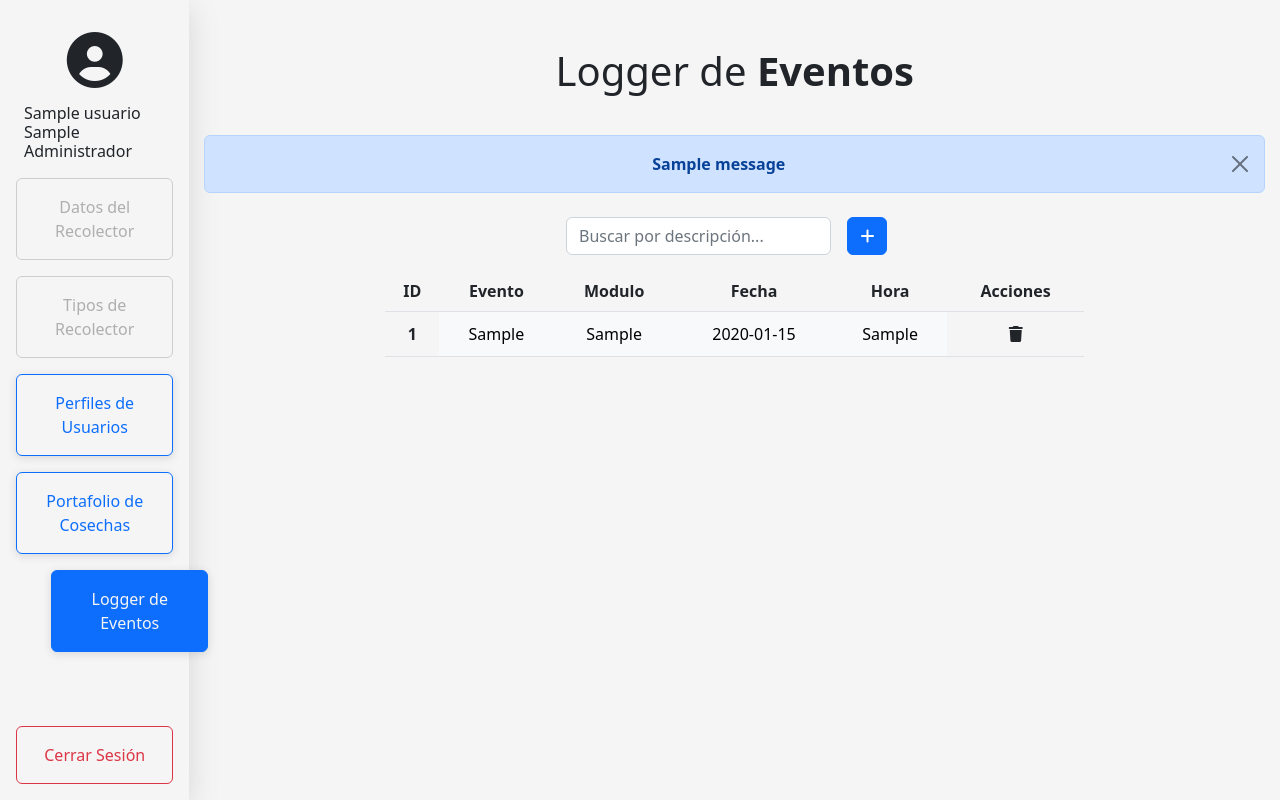
After one commit to rcgamboan/flask-login, a Flask app: page /eventos in a window 1280 px wide. The commit adds this page. Run offline with Flask 2, Linux system fonts and the light colour scheme; a user stored in the database is signed in; tables that the repository leaves empty hold one stand-in row (values such as "Sample post"); one stand-in notice (Sample message) is shown; parts of the project's set-up code (start-up, migrations or seed data) failed here and were passed over; some libraries are stand-ins or nearby versions.

Commit message:
logger de eventos funcional

```diff
--- a/src/app.py
+++ b/src/app.py
@@ -56,8 +56,9 @@ def updatePasswd():
 
     cambiarPassword(request.form['username'],
                     request.form['oldpassword'],
-                    request.form['newpassword'],
+                    request.form['newpassword']
                     )
+    agregarEvento(request.form['username'],"Modificacion de contraseña","Inicio de Sesion",datetime.datetime.now())
     return redirect(url_for('admin'))
 
 @app.route('/logout')
@@ -88,13 +89,14 @@ def update():
                     request.form['editapellido'],
                     request.form['editcosecha'],
                     request.form['editrol'])
+    agregarEvento(session['username'],"Modificar","Usuario",datetime.datetime.now())
     return redirect(url_for('admin'))
 
 @app.route('/admin/delete',methods=['POST'])
 def delete():
     eliminarUsuario(request.form['user_id'])
+    agregarEvento(session['username'],"Eliminar","Usuario",datetime.datetime.now())
     return redirect(url_for('admin'))
-
 
 # Para la pagina del Admin, recibe los datos del username y password del nuevo usuario
 @app.route('/admin',methods=['GET','POST','PUT'])
@@ -111,6 +113,7 @@ def admin():
                                     request.form['apellido'],
                                     request.form['cosecha'],
                                     request.form['rol'])
+                    agregarEvento(session['username'],"Agregar","Usuario",datetime.datetime.now())
                     users = obtenerUsuarios()
                     return render_template('admin.html',users=users,cosechas=obtenerCosechas())
 
@@ -126,6 +129,24 @@ def admin():
     else:
        return redirect(url_for('login'))
 
+# Para la pagina del Admin, recibe los datos del username y password del nuevo usuario
+@app.route('/eventos',methods=['GET','POST','PUT'])
+def eventos():
+    if 'username' in session:
+        if session['rol'] == 1:
+            eventos = obtenerEventos()
+            print(eventos)
+            return render_template('eventos.html',eventos=eventos)
+        else:
+            return redirect(url_for('home'))
+    else:
+       return redirect(url_for('login'))
+
+@app.route('/eventos/delete',methods=['POST'])
+def eventos_eliminar():
+    eliminarEvento(request.form['event_id'])
+    return redirect(url_for('eventos'))
+
 # Se obtienen los datos de las cosechas
 @app.route('/cosechas',methods=['GET','POST','PUT'])
 def cosechas():
@@ -138,6 +159,7 @@ def cosechas():
                     agregarCosecha( request.form['descripcion'],
                                     datetime.datetime.strptime(request.form['inicio'],"%Y-%m-%d"),
                                     datetime.datetime.strptime(request.form['fin'],"%Y-%m-%d"))
+                    agregarEvento(session['username'],"Agregar","Cosecha",datetime.datetime.now())
                     cosechas = obtenerCosechas()
                     return render_template('cosechas.html',cosechas=cosechas)
 
@@ -162,11 +184,13 @@ def cosechas_update():
         datetime.datetime.strptime(request.form['editInicio'],"%Y-%m-%d"),
         datetime.datetime.strptime(request.form['editFin'],"%Y-%m-%d")
     )
+    agregarEvento(session['username'],"Modificar","Cosecha",datetime.datetime.now())
     return redirect(url_for('cosechas'))
 
 @app.route('/cosechas/delete',methods=['POST'])
 def cosechas_eliminar():
     eliminarCosecha(request.form['cosecha_id'])
+    agregarEvento(session['username'],"Eliminar","Cosecha",datetime.datetime.now())
     return redirect(url_for('cosechas'))
 
 @app.route('/cosechas/habilitar',methods=['POST'])
@@ -196,6 +220,7 @@ def compras(id_cosecha):
                                 request.form['observaciones'],
                                 request.form['humedad'],
                                 request.form['merma'])
+                    agregarEvento(session['username'],"Agregar","Compra",datetime.datetime.now())
                     return render_template('compras.html',recolectores=recolectores, tipos=tipos, compras=compras, cosecha=cosecha)
                 else:
                     flash("No se puede agregar la compra, no existen recolectores")
@@ -227,7 +252,8 @@ def recolector():
                                         request.form["telefonoLocal"],
                                         request.form["direccion"],
                                         request.form["direccion2"],
-                                        request.form["tipo"],)
+                                        request.form["tipo"])
+                        agregarEvento(session['username'],"Agregar","Recolector",datetime.datetime.now())
                         recolectores = obtenerRecolectores()
                         tipos = obtenerTiposRecolectores()
                         return render_template('recolector.html',recolectores=recolectores, tipos=tipos)
@@ -263,11 +289,13 @@ def prod_update():
         request.form['editdireccion2'],
         request.form['edittipo']
     )
+    agregarEvento(session['username'],"Modificar","Recolector",datetime.datetime.now())
     return redirect(url_for('recolector'))
 
 @app.route('/recolector/delete',methods=['POST'])
 def prod_eliminar():
     eliminarRecolector(request.form['prodid'])
+    agregarEvento(session['username'],"Eliminar","Recolector",datetime.datetime.now())
     return redirect(url_for('recolector'))
 
 @app.route('/tipoRecolector', methods=['GET','POST','PUT'])
@@ -281,6 +309,7 @@ def tipo_prod():
 
                 if new_tipo == None:
                     agregarTipoRecolector(request.form['direccion'])
+                    agregarEvento(session['username'],"Agregar","Tipo Recolector",datetime.datetime.now())
                     tipos = obtenerTiposRecolectores()
                     return render_template('tipo.html', tipos=tipos)
 
@@ -296,7 +325,6 @@ def tipo_prod():
     else:
        return redirect(url_for('login'))
 
-
 @app.route('/tipoRecolector/update',methods=['POST'])
 def tipo_prod_update():
 
@@ -304,23 +332,26 @@ def tipo_prod_update():
         request.form['editid'],
         request.form['editdescripcion'],
     )
+    agregarEvento(session['username'],"Modificar","Tipo Recolector",datetime.datetime.now())
     return redirect(url_for('tipo_prod'))
 
 @app.route('/tipoRecolector/updatePrecio',methods=['POST'])
 def tipo_prod_update_precio():
 
-    print(request.form['editidprecio'])
-    print(request.form['editprecio'])
+    #print(request.form['editidprecio'])
+    #print(request.form['editprecio'])
 
     cambiarPrecio(
         request.form['editidprecio'],
         request.form['editprecio'],
     )
+    agregarEvento(session['username'],"Modificacion de precio","Tipo Recolector",datetime.datetime.now())
     return redirect(url_for('tipo_prod'))
 
 @app.route('/tipoRecolector/delete',methods=['POST'])
 def tipo_prod_eliminar():
     eliminarTipoRecolector(request.form['tipoid'])
+    agregarEvento(session['username'],"Eliminar","Tipo Recolector",datetime.datetime.now())
     return redirect(url_for('tipo_prod'))
 
 # Metodo que retorna todos los registros de la tabla productores
@@ -345,6 +376,10 @@ def obtenerCosechas():
 def obtenerCompras(id):
     compras = db1.session.query(Compra).filter_by(cosecha=id).all()
     return compras
+
+def obtenerEventos():
+    eventos = db1.session.query(Evento).filter_by().all()
+    return eventos
 
 def editarUsuario(id,username = "", nombres = "",apellidos = "",cosecha = "",rol = -1):
     print(f"id a editar : {id}")
@@ -376,7 +411,6 @@ def editarUsuario(id,username = "", nombres = "",apellidos = "",cosecha = "",rol
             user.rol = rol
 
         db1.session.commit()
-        agregarEvento(session['username'],"Usuario editado",datetime.datetime.now())
     else:
         flash("El usuario no existe")
 
@@ -408,7 +442,6 @@ def editarRecolector(id,nombres = "",apellidos = "",telefonoCelular = "",telefon
             recolector.tipo = tipo
 
         db1.session.commit()
-        agregarEvento(session['username'],"Recolector editado",datetime.datetime.now())
     else:
         flash("El recolector no existe")
 
@@ -425,7 +458,6 @@ def editarTipoRecolector(id,direccion = "",precio = 0):
             tipoRecolector.precio = precio
 
         db1.session.commit()
-        agregarEvento(session['username'],"Tipo Recolector editado",datetime.datetime.now())
     else:
         flash("El tipo no existe")
 
@@ -449,7 +481,6 @@ def editarCosecha(id,descripcion = "", inicio = "", fin = "", activa=-1):
 
 
         db1.session.commit()
-        agregarEvento(session['username'],"Cosecha editada",datetime.datetime.now())
     else:
         flash("El tipo no existe")
 
@@ -472,7 +503,6 @@ def agregarUsuario(username,password,nombres,apellidos,cosecha,rol,inicio = 1):
         user.nombreCosecha = cosecha.descripcion
         db1.session.add(user)
         db1.session.commit()
-        agregarEvento(session['username'],"Usuario agregado",datetime.datetime.now())
     else:
         if inicio != 1:
             return
@@ -491,7 +521,6 @@ def agregarRecolector(id, nombres,apellidos,telefonoCelular,telefonoLocal,direcc
         prod = Recolector(id, nombres,apellidos,telefonoCelular,telefonoLocal,direccion,direccion2,tipo)
         db1.session.add(prod)
         db1.session.commit()
-        agregarEvento(session['username'],"Recolector agregado",datetime.datetime.now())
 
 def agregarTipoRecolector(descripcion,precio=0):
 
@@ -501,7 +530,6 @@ def agregarTipoRecolector(descripcion,precio=0):
         tipo = TipoRecolector(descripcion,precio)
         db1.session.add(tipo)
         db1.session.commit()
-        agregarEvento(session['username'],"Tipo Recolector agregado",datetime.datetime.now())
     else:
         return
 
@@ -517,7 +545,6 @@ def agregarCosecha(descripcion, inicio = datetime.datetime.now().date(), fin = d
 
     db1.session.add(cosecha)
     db1.session.commit()
-    agregarEvento(session['username'],"Cosecha agregada",datetime.datetime.now())
 
 def activarCosecha(id):
     cosecha = db1.session.query(Cosecha).filter_by(id=id).first()
@@ -525,10 +552,11 @@ def activarCosecha(id):
     if cosecha.activa == 1:
 
         cosecha.activa = 0
+        agregarEvento(session['username'],"Inhabilitar","Cosecha",datetime.datetime.now())
     else:
         cosecha.activa = 1
+        agregarEvento(session['username'],"Habilitar","Cosecha",datetime.datetime.now())
     db1.session.commit()
-    agregarEvento(session['username'],"Cosecha activada",datetime.datetime.now())
 
 def eliminarUsuario(ID):
 
@@ -538,12 +566,10 @@ def eliminarUsuario(ID):
     else:
         db1.session.query(Usuario).filter_by(id=ID).delete()
         db1.session.commit()
-        agregarEvento(session['username'],"Usuario eliminado",datetime.datetime.now())
 
 def eliminarRecolector(ID):
     db1.session.query(Recolector).filter_by(id=ID).delete()
     db1.session.commit()
-    agregarEvento(session['username'],"Recolector eliminado",datetime.datetime.now())
 
 def eliminarTipoRecolector(ID):
     recolectores =  db1.session.query(Recolector).filter_by(tipo=ID).all()
@@ -554,7 +580,6 @@ def eliminarTipoRecolector(ID):
     else:
         db1.session.query(TipoRecolector).filter_by(id=ID).delete()
         db1.session.commit()
-        agregarEvento(session['username'],"Tipo Recolector eliminado",datetime.datetime.now())
 
 def eliminarCosecha(ID):
     cosechas =  db1.session.query(Usuario).filter_by(cosecha=ID).all()
@@ -566,14 +591,13 @@ def eliminarCosecha(ID):
     else:
         db1.session.query(Cosecha).filter_by(id=ID).delete()
         db1.session.commit()
-        agregarEvento(session['username'],"Cosecha eliminada",datetime.datetime.now())
 
 def eliminarEvento(ID):
 
 
     db1.session.query(Evento).filter_by(id=ID).delete()
     db1.session.commit()
-    #agregarEvento(session['username'],"Usuario eliminado",datetime.datetime.now())
+    #agregarEvento(session['username'],"Eliminar","Evento",datetime.datetime.now())
 
 def cambiarPassword(username,oldPassword,newPassword):
 
@@ -588,7 +612,6 @@ def cambiarPassword(username,oldPassword,newPassword):
 
             usuario.password = generate_password_hash(newPassword)
             db1.session.commit()
-            agregarEvento(session['username'],"Cambio de contraseña",datetime.datetime.now())
         else:
             flash("Contraseña incorrecta")
             return
@@ -603,7 +626,6 @@ def cambiarPrecio(id,precioNuevo):
 
         tipoRec.precio = precioNuevo
         db1.session.commit()
-        agregarEvento(session['username'],"Cambio de precio",datetime.datetime.now())
 
 def generarCompra(fecha, cedula,cacao,cantidad,cosecha,observaciones,humedad,merma):
     recolector = db1.session.query(Recolector).filter_by(id=cedula).first()
@@ -641,14 +663,10 @@ def generarCompra(fecha, cedula,cacao,cantidad,cosecha,observaciones,humedad,mer
                     int(merma))
     db1.session.add(compra)
     db1.session.commit()
-    agregarEvento(session['username'],"Generada nueva compra",datetime.datetime.now())
 
-def agregarEvento(usuario,descripcion,fecha):
-    user = db1.session.query(Usuario).filter_by(id=usuario).first()
-    if user == None:
-        return None
-
-    event = Evento(usuario, descripcion, fecha)
+def agregarEvento(usuario,descripcion,modulo,fecha):
+    event = Evento(usuario, descripcion,modulo, fecha)
+    print(event)
     db1.session.add(event)
     db1.session.commit()
 
@@ -665,12 +683,11 @@ def setSession(logged_user):
 if __name__ == '__main__':
     db1.Base.metadata.create_all(db1.engine)
     app.config.from_object(config['development'])
-
     agregarCosecha("Ene - Mar 22")
     agregarCosecha("Sep - Dic 21")
     agregarUsuario("admin","admin","admin","admin",1,1,0)
     agregarUsuario("analista","1234","analista","analista",1,0,0)
     agregarTipoRecolector("Revendedor 2",1.5)
     agregarRecolector(26063468,"Carlos","Garcia","04124536562","04245637467","El Hatillo","El Cafetal",1)
-    generarCompra("2022-07-16",26063468,"Fermentado",20,1,"Demasiado oscuro",12,3)
+    generarCompra("2022-07-22",26063468,"Fermentado",20,1,"Demasiado oscuro",12,3)
     app.run()
--- a/src/model.py
+++ b/src/model.py
@@ -139,13 +139,15 @@ class Evento(db.Base):
     id = Column(Integer, primary_key=True, autoincrement = True)
     usuario = Column(Integer, ForeignKey("usuarios.id"))
     evento = Column(String, nullable=False)
+    modulo = Column(String, nullable=False)
     fecha = Column(Date, nullable=False)
     hora = Column(String, nullable=True)
     # agregar , buscar, eliminar, modificar
 
-    def __init__(self,usuario, evento, fecha):
+    def __init__(self,usuario, evento, modulo, fecha):
         self.usuario = usuario
         self.evento = evento
+        self.modulo = modulo
         self.fecha = fecha
         self.hora = f"{fecha.hour}:{fecha.minute}:{fecha.second}"
 
--- /dev/null
+++ b/src/templates/eventos.html
@@ -0,0 +1,120 @@
+{% extends './home.html' %}
+
+{% block title %}Home{% endblock %}
+
+{% block customCSS %}
+<link rel="stylesheet" href="{{ url_for('static',filename='css/login.css') }}">
+{% endblock %}
+
+{% block body %}
+<script>
+  function handleDelete(){
+    var table = document.getElementById('eventos');
+    var tbody = table.getElementsByTagName('tbody')[0];
+    var rows = tbody.getElementsByTagName('tr');
+    for (i = 0; i < rows.length; i++){
+      rows[i].onclick = function() {
+        id = this.cells[0].innerHTML
+        document.querySelector('input[name="event_id"]').value = id;
+        document.querySelector('form[name="ID"]').submit();
+      }
+    }
+  }
+
+  function search() {
+    // Declare variables
+    var input, filter, table, tr, td, i, txtValue;
+    input = document.getElementById("myInput");
+    filter = input.value.toUpperCase();
+    table = document.getElementById("eventos");
+    tr = table.getElementsByTagName("tr");
+
+    // Loop through all table rows, and hide those who don't match the search query
+    for (i = 0; i < tr.length; i++) {
+      td = tr[i].getElementsByTagName("td")[0];
+      if (td) {
+        descripcion = td.querySelector('input[name="editDescripcion"]').value
+        if (descripcion.toUpperCase().indexOf(filter) > -1) {
+          tr[i].style.display = "";
+        } else {
+          tr[i].style.display = "none";
+        }
+      }
+    }
+  }
+
+  function resaltar(id) {
+    var btn = document.querySelector('button[name="editbtn' + id + '"]')
+    btn.style.backgroundColor = "rgb(98, 161, 255)"
+    btn.style.color = "#f5f5f5"
+  }
+</script>
+
+<main class="form-signin w-100 mb-auto mt-3 text-center">
+  <h2 class=" my-3 fade-in display-6">Logger de <b class="fw-bold">Eventos</b></h2>
+  {% with messages = get_flashed_messages()%}
+
+  {% if messages %}
+  <br/>
+  {% for message in messages%}
+  <div class="alert alert-primary alert-dismissible" role="alert">
+      <strong>{{ message }}</strong>
+      <button type="button" class="btn-close" data-bs-dismiss="alert" aria-label="Close"></button>
+  </div>
+  {% endfor %}
+  {% endif %}
+
+  {% endwith %}
+
+  <div class="row justify-content-md-center fade-in">
+    <div class="col-12 col-md-4 d-flex justify-content-end">
+          <input type="text" class="form-control my-2 search" id="myInput" onkeyup="search()" placeholder="Buscar por descripción...">
+          <button type="button" class="btn btn-primary my-2 mx-3" data-bs-toggle="modal" data-bs-target="#AgregarCosecha">
+            <i class="fa-solid fa-plus"></i>
+          </button>
+    </div>
+  </div>
+
+</div>
+
+{%if eventos%}
+<div class="row justify-content-md-center fade-in">
+  <div class="col-12 col-md-8 table-responsive">
+    <table class="table mt-2 table-hover " id = "eventos">
+      <thead>
+        <th scope="col">ID</th>
+        <th scope="col">Evento</th>
+        <th scope="col">Modulo</th>
+        <th scope="col">Fecha</th>
+        <th scope="col">Hora</th>
+        <th scope="col">Acciones</th>
+      </thead>
+      <tbody>
+        {%for evento in eventos%}
+        <tr class=" deleteOut tdEdit">
+            <th scope="row" id="{{evento.id}}">{{evento.id}}</th>
+            <td class="table-light tdEdit" type="text" id="evento">{{evento.evento}}</td>
+            <td class="table-light tdEdit" type="text" id="modulo">{{evento.modulo}}</td>
+            <td class="table-light tdEdit" type="date" id="fecha">{{evento.fecha}}</td>
+            <td class="table-light tdEdit" type="text" id="cosecha">{{evento.hora}}</td>
+            <td>
+              <div class="cont">
+                <form name="ID" action="/eventos/delete" method="POST" class="edit trash btn" role="button" onclick="handleDelete();">
+                  <input type="hidden" name="event_id" value="">
+                  <div >
+                    <i class="fa-solid fa-trash"></i>
+                  </div>
+                </form>
+              </div>
+            </td>
+        </tr>
+        {%endfor%}
+      </tbody>
+    </table>
+  </div>
+</div>
+{%endif%}
+  </div>
+</main>
+
+{% endblock %}
--- a/src/templates/home.html
+++ b/src/templates/home.html
@@ -120,9 +120,9 @@
             </li>
             {% endif %}
 
-            {% if session['rol'] == 2 %}
+            {% if session['rol'] == 1 %}
             <li class="align-items-center justify-content-md-center fade-in">
-                <a href="#" class="w-100">
+                <a href="{{ url_for('eventos') }}" class="w-100">
                     <button class="nav-item btn btn-outline-primary mb-3 px-4 py-3">
                         Logger de Eventos
                     </button>
```
